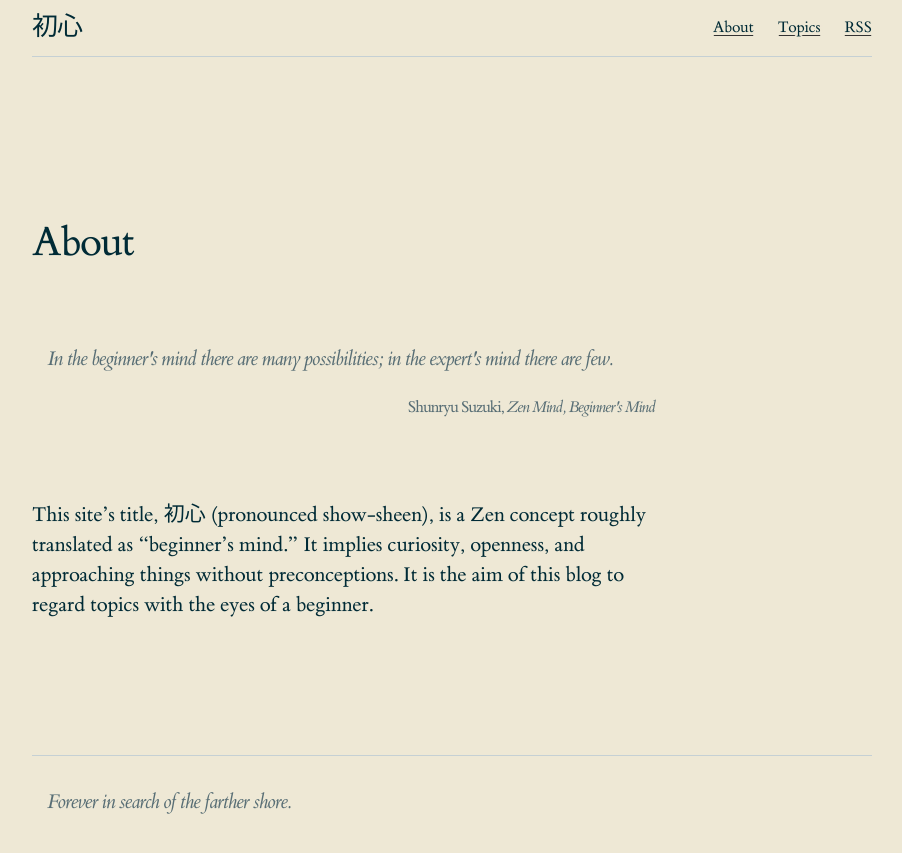
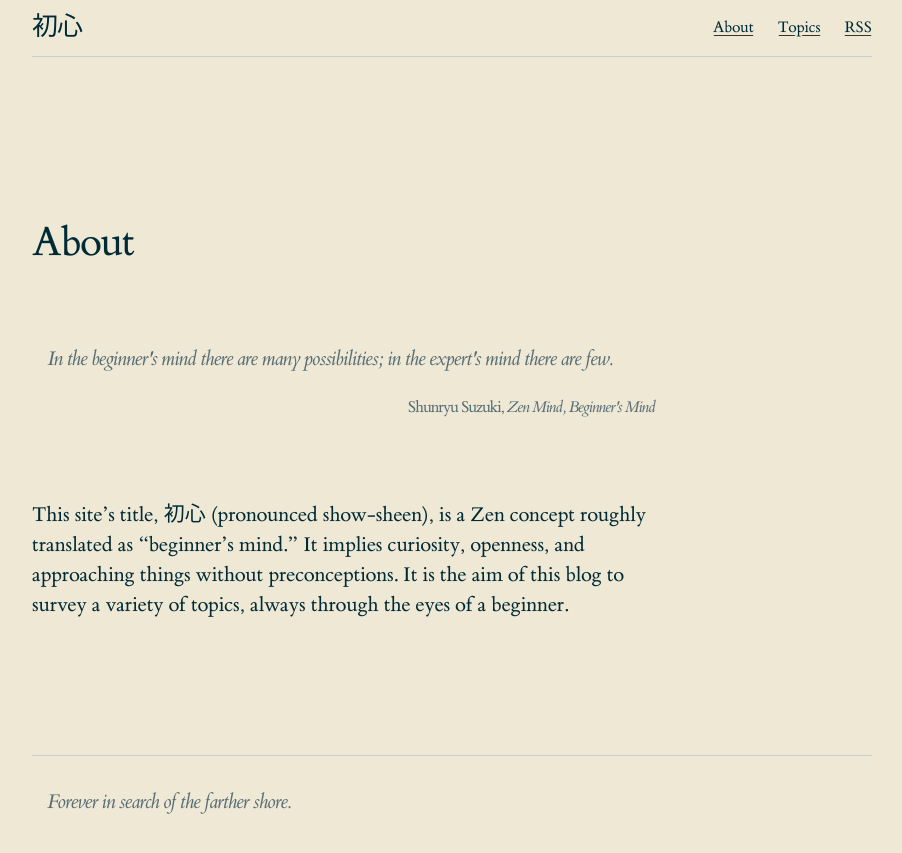
Before and after one commit to dempe/dempe.github.io, a Jekyll site: the page built from about.md, in a window 1280 px wide. Shown: the top 853 px of the page, without its empty margins (128-1030 px from the left). Built offline with Jekyll 4.4.1, drawn with Linux system fonts in a browser that asks for light colours.

Commit message:
update about

```diff
--- a/about.md
+++ b/about.md
@@ -11,4 +11,4 @@ permalink: /about/
   </blockquote>
 </div>
 
-This site's title, {{ site.title | escape }} (pronounced show-sheen), is a Zen concept roughly translated as "beginner's mind."  It implies curiosity, openness, and approaching things without preconceptions.  It is the aim of this blog to regard topics with the eyes of a beginner.
+This site's title, {{ site.title | escape }} (pronounced show-sheen), is a Zen concept roughly translated as "beginner's mind."  It implies curiosity, openness, and approaching things without preconceptions.  It is the aim of this blog to survey a variety of topics, always through the eyes of a beginner.
```
